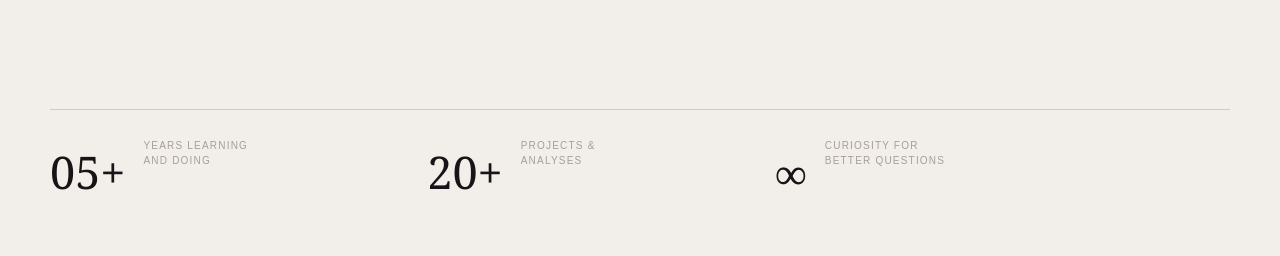
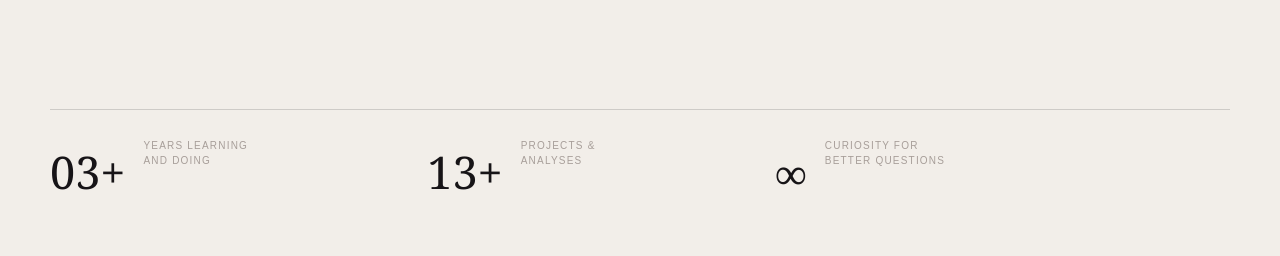
Before and after one commit to kayDtechie3/Kingsley-portfolio-website, a Next.js app: page / in a window 1280 px wide. Shown: the part 2760-3016 px from the top of the page. Built offline with nearby package versions, Linux system fonts and the light colour scheme.

Commit message:
feat: update experience stats on homepage
Updated years of learning and projects to reflect current data.

V0-Chat-Id: nyfns8SRjFF

```diff
--- a/app/page.tsx
+++ b/app/page.tsx
@@ -67,7 +67,7 @@ export default function Page() {
             <p>Translate technical analysis into business-friendly insights by uncovering information that drives growth and efficiency.</p>
           </article>
         </div>
-        <div className="stat-row"><div><strong>05+</strong><span>Years learning<br />and doing</span></div><div><strong>20+</strong><span>Projects &<br />analyses</span></div><div><strong>∞</strong><span>Curiosity for<br />better questions</span></div></div>
+        <div className="stat-row"><div><strong>03+</strong><span>Years learning<br />and doing</span></div><div><strong>13+</strong><span>Projects &<br />analyses</span></div><div><strong>∞</strong><span>Curiosity for<br />better questions</span></div></div>
       </section>
 
       <section id="service" className="section dark-section service-section">
```
